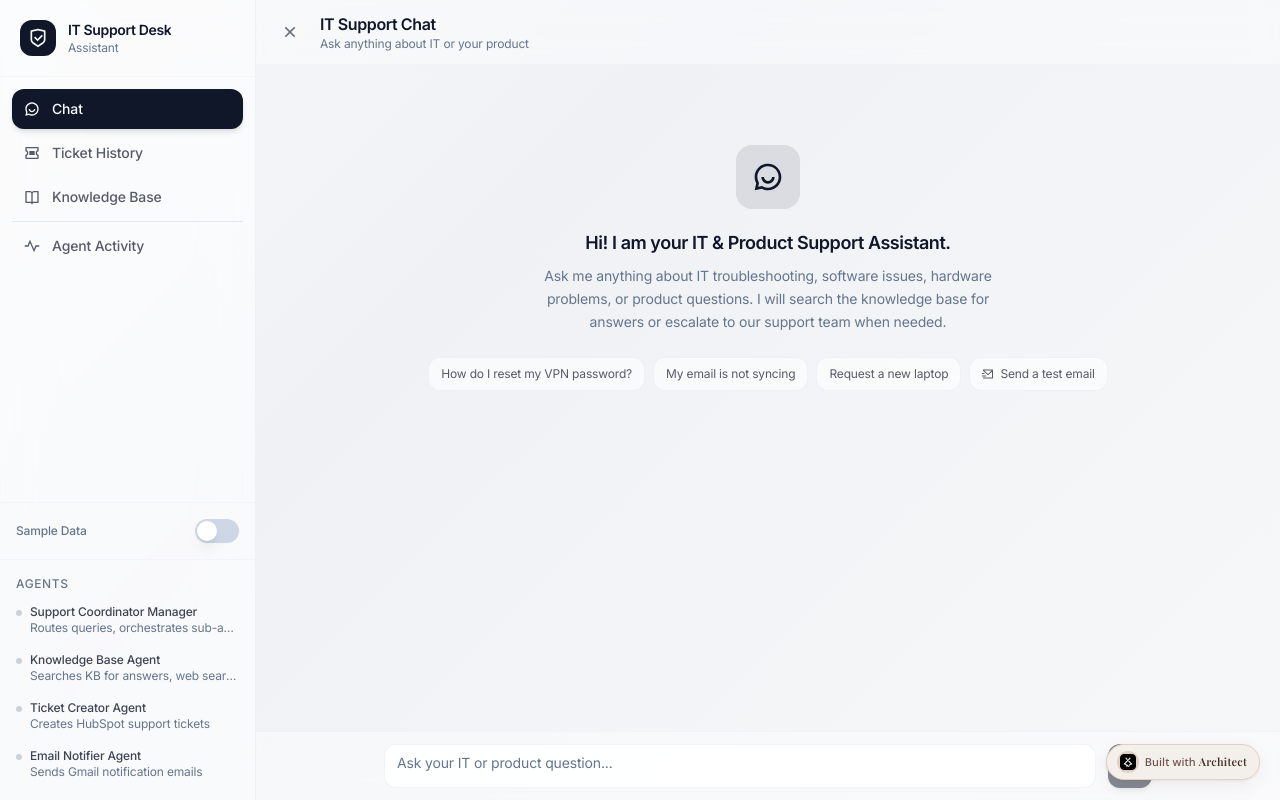
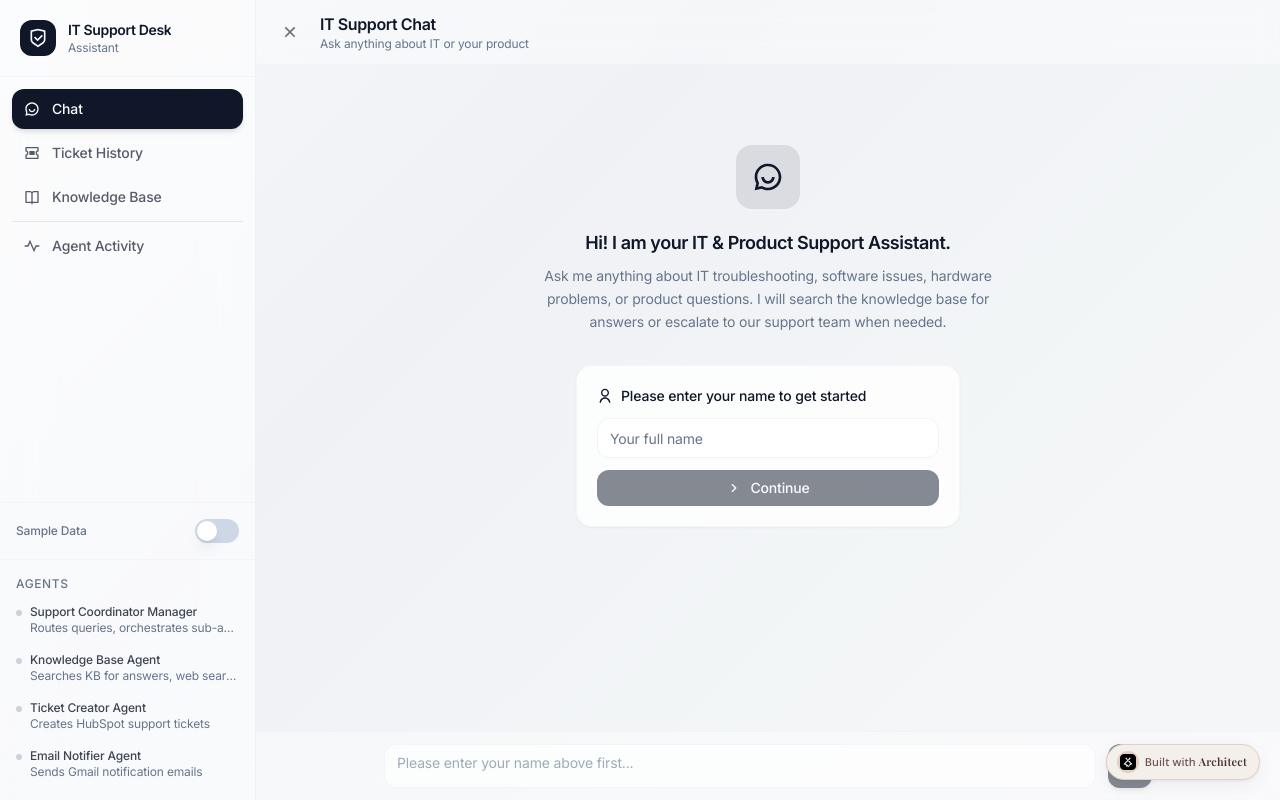
Before and after one commit to Lyzr-Apps/admin-assistant-modern-hub-jre7, a Next.js app: page / in a window 1280 px wide. Built offline with nearby package versions, Linux system fonts and the light colour scheme.

Commit message:
feat: ensured user identification for ticket creation and chat interactions

```diff
--- a/app/page.tsx
+++ b/app/page.tsx
@@ -83,6 +83,7 @@ interface Ticket {
   question: string
   createdAt: string
   ticketId: string
+  reportedBy?: string
 }
 
 type NavTab = 'chat' | 'tickets' | 'kb'
@@ -358,16 +359,18 @@ function EscalationForm({
   onSubmit,
   onCancel,
   isSubmitting,
+  defaultUserName,
 }: {
   originalQuestion: string
   suggestedSubject: string
   onSubmit: (subject: string, priority: string, userName: string, notes: string) => void
   onCancel: () => void
   isSubmitting: boolean
+  defaultUserName?: string
 }) {
   const [subject, setSubject] = useState(suggestedSubject)
   const [priority, setPriority] = useState('Medium')
-  const [userName, setUserName] = useState('')
+  const [escalationUserName, setEscalationUserName] = useState(defaultUserName || '')
   const [notes, setNotes] = useState('')
 
   return (
@@ -391,8 +394,8 @@ function EscalationForm({
           <Label htmlFor="ticket-user-name" className="text-xs text-amber-800">Your Name *</Label>
           <Input
             id="ticket-user-name"
-            value={userName}
-            onChange={(e) => setUserName(e.target.value)}
+            value={escalationUserName}
+            onChange={(e) => setEscalationUserName(e.target.value)}
             placeholder="Your full name"
             className="mt-1 text-sm bg-white/80 border-amber-200"
             required
@@ -426,8 +429,8 @@ function EscalationForm({
       <div className="flex items-center gap-2">
         <Button
           size="sm"
-          onClick={() => onSubmit(subject, priority, userName, notes)}
-          disabled={isSubmitting || !subject.trim() || !userName.trim()}
+          onClick={() => onSubmit(subject, priority, escalationUserName, notes)}
+          disabled={isSubmitting || !subject.trim() || !escalationUserName.trim()}
           className="text-xs gap-1"
         >
           {isSubmitting ? (
@@ -509,6 +512,8 @@ export default function Page() {
   const [feedbackGiven, setFeedbackGiven] = useState<Record<string, 'up' | 'down'>>({})
   const [sidebarOpen, setSidebarOpen] = useState(true)
   const [showAgentActivity, setShowAgentActivity] = useState(false)
+  const [userName, setUserName] = useState('')
+  const [nameSubmitted, setNameSubmitted] = useState(false)
 
   const messagesEndRef = useRef<HTMLDivElement>(null)
   const textareaRef = useRef<HTMLTextAreaElement>(null)
@@ -534,6 +539,17 @@ export default function Page() {
       }
     } catch {
       // ignore parse errors
+    }
+
+    // Load saved user name
+    try {
+      const savedName = localStorage.getItem('it_support_user_name')
+      if (savedName) {
+        setUserName(savedName)
+        setNameSubmitted(true)
+      }
+    } catch {
+      // ignore
     }
   }, [])
 
@@ -620,7 +636,9 @@ export default function Page() {
     setActiveAgentId(MANAGER_AGENT_ID)
 
     try {
-      const result = await callAIAgent(message, MANAGER_AGENT_ID, {
+      // Prepend user name to every message so agent always knows who is asking
+      const agentMessage = `User: ${userName}. ${message}`
+      const result = await callAIAgent(agentMessage, MANAGER_AGENT_ID, {
         session_id: sessionId,
         user_id: userId,
       })
@@ -671,6 +689,7 @@ export default function Page() {
             question: message,
             createdAt: new Date().toISOString(),
             ticketId: ticketId,
+            reportedBy: userName || 'Unknown',
           }
           setTickets((prev) => [newTicket, ...prev])
           setBanner({
@@ -702,7 +721,7 @@ export default function Page() {
       setIsLoading(false)
       setActiveAgentId(null)
     }
-  }, [inputValue, isLoading, sessionId, userId])
+  }, [inputValue, isLoading, sessionId, userId, userName])
 
   // ---- Escalate (Fix 2: includes userName and notes) ----
   const handleEscalate = useCallback(async (originalQuestion: string, subject: string, priority: string, userName: string, notes: string) => {
@@ -750,6 +769,7 @@ export default function Page() {
           question: originalQuestion,
           createdAt: new Date().toISOString(),
           ticketId: ticketId,
+          reportedBy: userName || 'Unknown',
         }
         setTickets((prev) => [newTicket, ...prev])
         setBanner({
@@ -930,12 +950,18 @@ export default function Page() {
               {activeTab === 'kb' && 'Manage support documentation'}
             </p>
           </div>
-          {activeTab === 'chat' && isLoading && (
+          {activeTab === 'chat' && nameSubmitted && (
             <div className="flex items-center gap-2">
+              <Badge variant="outline" className="text-xs gap-1 border-border/50 text-foreground/60">
+                <RiUserLine className="w-3 h-3" />
+                {userName}
+              </Badge>
+              {isLoading && (
                 <Badge variant="outline" className="text-xs gap-1 animate-pulse border-emerald-200 text-emerald-600">
                   <RiLoader4Line className="w-3 h-3 animate-spin" />
                   Processing
                 </Badge>
+              )}
             </div>
           )}
         </header>
@@ -952,7 +978,7 @@ export default function Page() {
           <div className="flex-1 flex flex-col min-h-0">
             <div className="flex-1 overflow-y-auto px-4 py-4">
               <div className="max-w-3xl mx-auto space-y-5">
-                {/* Welcome */}
+                {/* Welcome + Name Prompt */}
                 {messages.length === 0 && !isLoading && (
                   <div className="flex flex-col items-center justify-center py-16 text-center">
                     <div className="w-16 h-16 rounded-2xl bg-primary/10 flex items-center justify-center mb-5">
@@ -964,6 +990,61 @@ export default function Page() {
                     <p className="text-sm text-muted-foreground max-w-md leading-relaxed">
                       Ask me anything about IT troubleshooting, software issues, hardware problems, or product questions. I will search the knowledge base for answers or escalate to our support team when needed.
                     </p>
+
+                    {/* Name input - required before chatting */}
+                    {!nameSubmitted ? (
+                      <div className="mt-8 w-full max-w-sm">
+                        <div className="p-5 rounded-2xl bg-white/80 backdrop-blur-md border border-border/30 shadow-sm space-y-3">
+                          <div className="flex items-center gap-2 text-sm font-medium text-foreground">
+                            <RiUserLine className="w-4 h-4 text-primary" />
+                            Please enter your name to get started
+                          </div>
+                          <Input
+                            value={userName}
+                            onChange={(e) => setUserName(e.target.value)}
+                            placeholder="Your full name"
+                            className="bg-white/90 border-border/50 text-sm"
+                            onKeyDown={(e) => {
+                              if (e.key === 'Enter' && userName.trim()) {
+                                setNameSubmitted(true)
+                                try { localStorage.setItem('it_support_user_name', userName.trim()) } catch {}
+                                textareaRef.current?.focus()
+                              }
+                            }}
+                          />
+                          <Button
+                            onClick={() => {
+                              if (userName.trim()) {
+                                setNameSubmitted(true)
+                                try { localStorage.setItem('it_support_user_name', userName.trim()) } catch {}
+                                textareaRef.current?.focus()
+                              }
+                            }}
+                            disabled={!userName.trim()}
+                            className="w-full gap-2"
+                            size="sm"
+                          >
+                            <RiArrowRightSLine className="w-4 h-4" />
+                            Continue
+                          </Button>
+                        </div>
+                      </div>
+                    ) : (
+                      <>
+                        <div className="mt-4 flex items-center gap-2 px-3 py-1.5 rounded-full bg-primary/5 border border-primary/10">
+                          <RiUserLine className="w-3.5 h-3.5 text-primary" />
+                          <span className="text-xs font-medium text-foreground/70">Signed in as <span className="text-foreground font-semibold">{userName}</span></span>
+                          <button
+                            onClick={() => {
+                              setNameSubmitted(false)
+                              setUserName('')
+                              try { localStorage.removeItem('it_support_user_name') } catch {}
+                            }}
+                            className="ml-1 text-xs text-muted-foreground hover:text-foreground transition-colors"
+                          >
+                            (change)
+                          </button>
+                        </div>
                         <div className="flex flex-wrap gap-2 mt-6 justify-center">
                           {[
                             'How do I reset my VPN password?',
@@ -988,6 +1069,8 @@ export default function Page() {
                             </button>
                           ))}
                         </div>
+                      </>
+                    )}
                   </div>
                 )}
 
@@ -1097,9 +1180,10 @@ export default function Page() {
                               <EscalationForm
                                 originalQuestion={messages.find((m) => m.role === 'user' && messages.indexOf(m) < messages.indexOf(msg))?.content || msg.content}
                                 suggestedSubject={msg.content.slice(0, 80)}
-                                onSubmit={(subject, priority, userName, notes) => {
+                                defaultUserName={userName}
+                                onSubmit={(subject, priority, escUserName, notes) => {
                                   const origQ = messages.find((m) => m.role === 'user' && messages.indexOf(m) < messages.indexOf(msg))?.content || msg.content
-                                  handleEscalate(origQ, subject, priority, userName, notes)
+                                  handleEscalate(origQ, subject, priority, escUserName, notes)
                                 }}
                                 onCancel={() => setEscalatingMessageId(null)}
                                 isSubmitting={isEscalating}
@@ -1148,8 +1232,9 @@ export default function Page() {
                     value={inputValue}
                     onChange={handleTextareaChange}
                     onKeyDown={handleKeyDown}
-                    placeholder="Ask your IT or product question..."
-                    className="min-h-[44px] max-h-[160px] resize-none pr-3 bg-white/80 backdrop-blur-sm border-border/50 rounded-xl focus-visible:ring-1 focus-visible:ring-primary/30 text-sm"
+                    placeholder={nameSubmitted ? "Ask your IT or product question..." : "Please enter your name above first..."}
+                    disabled={!nameSubmitted}
+                    className="min-h-[44px] max-h-[160px] resize-none pr-3 bg-white/80 backdrop-blur-sm border-border/50 rounded-xl focus-visible:ring-1 focus-visible:ring-primary/30 text-sm disabled:opacity-60"
                     rows={1}
                   />
                 </div>
@@ -1166,7 +1251,7 @@ export default function Page() {
                 ) : (
                   <Button
                     onClick={handleSendMessage}
-                    disabled={!inputValue.trim()}
+                    disabled={!inputValue.trim() || !nameSubmitted}
                     size="icon"
                     className="h-11 w-11 rounded-xl flex-shrink-0 shadow-md"
                   >
@@ -1235,6 +1320,12 @@ export default function Page() {
                               <PriorityBadge priority={ticket.priority} />
                             </div>
                             <h4 className="text-sm font-semibold text-foreground mb-1 line-clamp-1">{ticket.subject}</h4>
+                            {ticket.reportedBy && (
+                              <div className="flex items-center gap-1.5 mb-1">
+                                <RiUserLine className="w-3 h-3 text-muted-foreground" />
+                                <span className="text-xs text-muted-foreground font-medium">Reported by: {ticket.reportedBy}</span>
+                              </div>
+                            )}
                             <p className="text-xs text-muted-foreground line-clamp-2 leading-relaxed">{ticket.question}</p>
                           </div>
                           <div className="flex items-center gap-1.5 text-xs text-muted-foreground flex-shrink-0 mt-1">
```
Also changed, not shown: 1 other file (tests, documents, lock files or other folders). Lines whose indentation alone changed are shown as unchanged.
